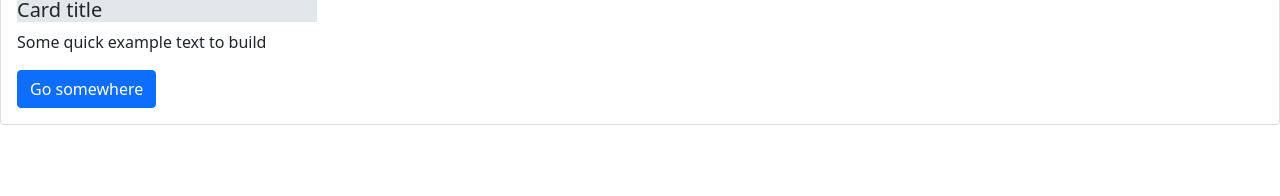
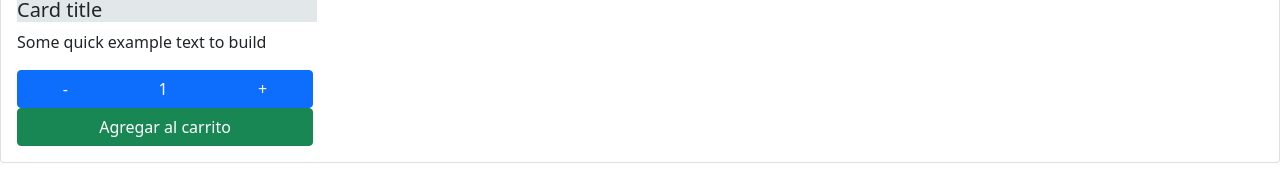
Before and after one commit to RodrigoAVV/fast-food-vidal-vera-rodrigo, a React (Vite) app: page / in a window 1280 px wide. Shown: the part 423-619 px from the top of the page. Built offline with nearby package versions, Linux system fonts and the light colour scheme.

Commit message:
Se agrega ItemCount

```diff
--- /dev/null
+++ b/src/components/itemcount/ItemCount.css
@@ -0,0 +1,3 @@
+.grupo{
+    width: 18.5rem;
+}
--- /dev/null
+++ b/src/components/itemcount/ItemCount.jsx
@@ -0,0 +1,28 @@
+import React from 'react'
+import { useState } from 'react'
+import './ItemCount.css'
+const ItemCount = ({initial,stock}) => {
+  const [cantidad,setCantidad] = useState(initial)
+
+  const sumar = () =>   {
+    console.log('sumar')
+    if(cantidad < stock){
+        setCantidad(parseInt(cantidad)+1)
+    }
+  }
+
+  const restar = () => {
+    console.log('restar'+cantidad)
+    if(cantidad > 0){
+        setCantidad(cantidad-1)
+    }
+  }
+  return (
+    <div className="btn-group grupo" role="group" aria-label="Basic example">
+        <button onClick={restar} type="button" className="btn btn-primary">-</button>
+        <button type="button" className="btn btn-primary">{cantidad}</button>
+        <button onClick={sumar} type="button" className="btn btn-primary">+</button>
+    </div>
+  )
+}
+export default ItemCount
--- a/src/components/itemlistcontainer/ItemListContainer.jsx
+++ b/src/components/itemlistcontainer/ItemListContainer.jsx
@@ -1,14 +1,18 @@
 import React from 'react'
 import carpollo_papas_fritas from './pollo-papas-fritas.jpg'
+import ItemCount from '../itemcount/ItemCount'
+import './itemListContainer.css'
 const ItemListContainer = (props) => {
-  //console.log(props)
+
   return (
     <div className="card">
-      <img src={carpollo_papas_fritas} style={{height:300,width:300,marginLeft:15}} className="card-img-top" alt="..."/>
+      <img  src={carpollo_papas_fritas} style={{height:300,width:300,marginLeft:15}} className="card-img-top" alt="..."/>
+
       <div className="card-body">
         <h5 className="card-title" style={{backgroundColor:'#E2E8EA',width:300}}>{props.titulo} </h5>
         <p className="card-text">Some quick example text to build</p>
-        <a href="#" className="btn btn-primary">Go somewhere</a>
+        <ItemCount stock='15' initial='1'/><br/>
+        <button type="button" className="btn btn-success agregar">Agregar al carrito</button>
       </div>
     </div>
   )
--- /dev/null
+++ b/src/components/itemlistcontainer/itemListContainer.css
@@ -0,0 +1,3 @@
+.agregar{
+    width: 18.5rem;
+}
```
